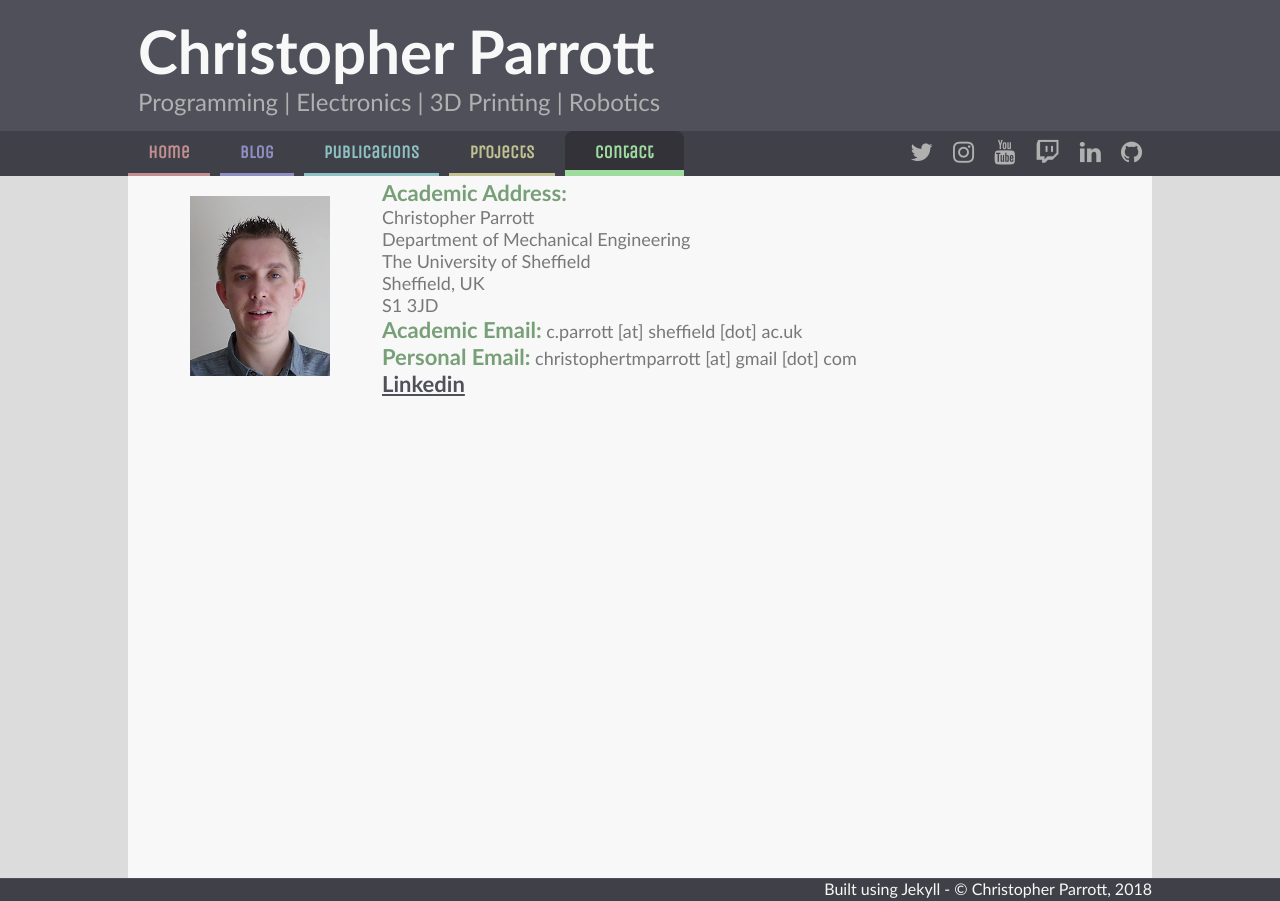
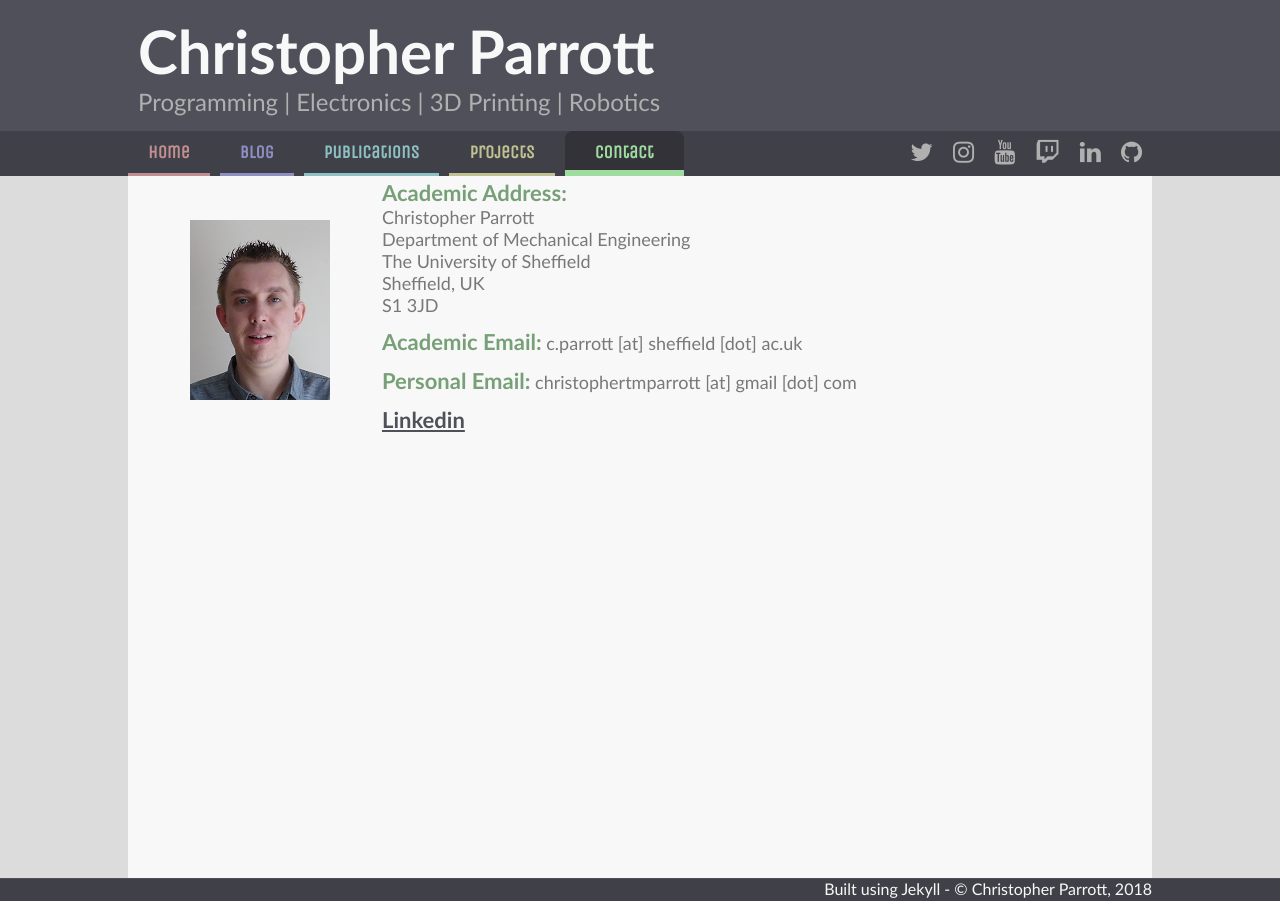
Before and after one commit to christophertmparrott/christophertmparrott.github.io, a Jekyll site: the page built from contact.html, in a window 1280 px wide. Built offline with Jekyll 4.4.1, drawn with Linux system fonts in a browser that asks for light colours; some web fonts are replaced.

Commit message:
Added spacing below paragraphs

```diff
--- a/css/contact.css
+++ b/css/contact.css
@@ -24,6 +24,10 @@ tr > .leftpad {
 	padding-left: 10px;
 }
 
+p, .box > ul > li{
+	padding-bottom: 12px;
+}
+
 
 /********************
  * Small device CSS
--- a/css/proj.css
+++ b/css/proj.css
@@ -22,6 +22,10 @@ tr > .leftpad {
 	transition: width .5s;
 }
 
+p, .box > ul > li{
+	padding-bottom: 12px;
+}
+
 
 /********************
  * Small device CSS
```
